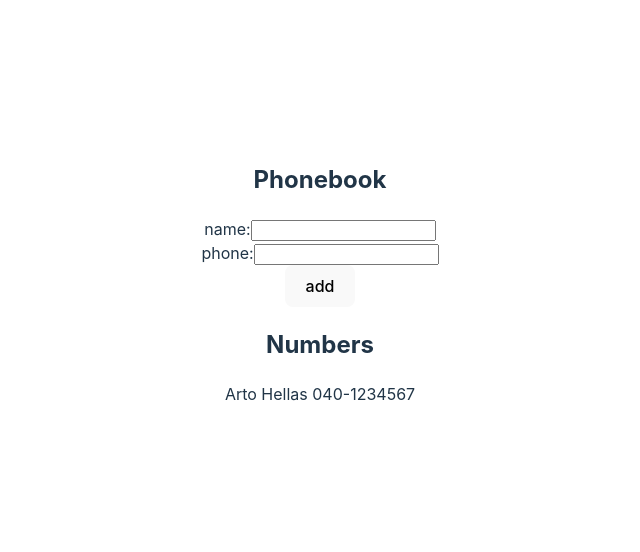
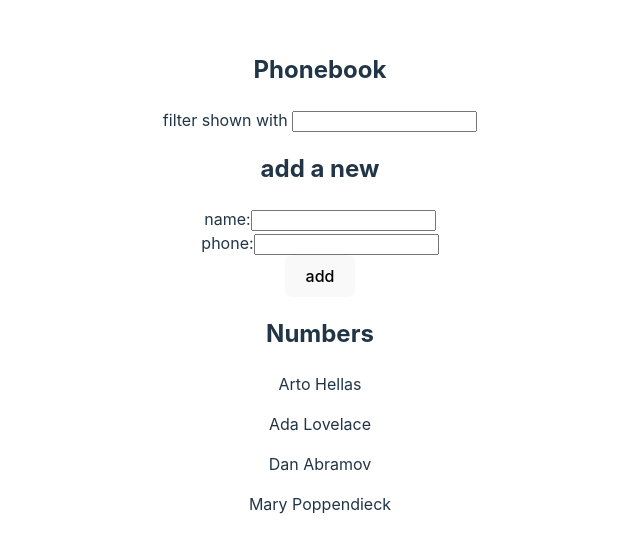
Before and after one commit to zeroproject-dev/fullstackopen-2025, a React (Vite) app in the folder part2/phonebook/: page / in a window 1280 px wide. Shown: the part 118-670 px from the top of the page, without its empty margins (320-960 px from the left). Built offline with nearby package versions, Linux system fonts and the light colour scheme.

Commit message:
part2 exercise 9

```diff
--- a/part2/phonebook/src/App.jsx
+++ b/part2/phonebook/src/App.jsx
@@ -3,10 +3,14 @@ import "./App.css";
 
 const App = () => {
   const [persons, setPersons] = useState([
-    { name: "Arto Hellas", phone: "040-1234567" },
+    { name: "Arto Hellas", number: "040-123456", id: 1 },
+    { name: "Ada Lovelace", number: "39-44-5323523", id: 2 },
+    { name: "Dan Abramov", number: "12-43-234345", id: 3 },
+    { name: "Mary Poppendieck", number: "39-23-6423122", id: 4 },
   ]);
   const [newName, setNewName] = useState("");
   const [newPhone, setNewPhone] = useState("");
+  const [filter, setFilter] = useState("");
 
   const handleSubmitPerson = (e) => {
     e.preventDefault();
@@ -16,7 +20,13 @@ const App = () => {
       return;
     }
 
-    setPersons(persons.concat({ name: newName, phone: newPhone }));
+    setPersons(
+      persons.concat({
+        name: newName,
+        phone: newPhone,
+        id: persons.length + 1,
+      }),
+    );
     setNewName("");
     setNewPhone("");
   };
@@ -29,9 +39,21 @@ const App = () => {
     setNewPhone(e.target.value);
   };
 
+  const handleFilterChange = (e) => {
+    setFilter(e.target.value);
+  };
+
+  const filteredPersons = persons.filter((p) =>
+    p.name.toLowerCase().includes(filter.toLowerCase()),
+  );
+
   return (
     <div>
       <h2>Phonebook</h2>
+      <div>
+        filter shown with <input value={filter} onChange={handleFilterChange} />
+      </div>
+      <h2>add a new</h2>
       <form onSubmit={handleSubmitPerson}>
         <div>
           name:
@@ -47,7 +69,7 @@ const App = () => {
       </form>
       <h2>Numbers</h2>
       <div>
-        {persons.map((p) => (
+        {filteredPersons.map((p) => (
           <p key={p.name}>
             {p.name} {p.phone}
           </p>
```
